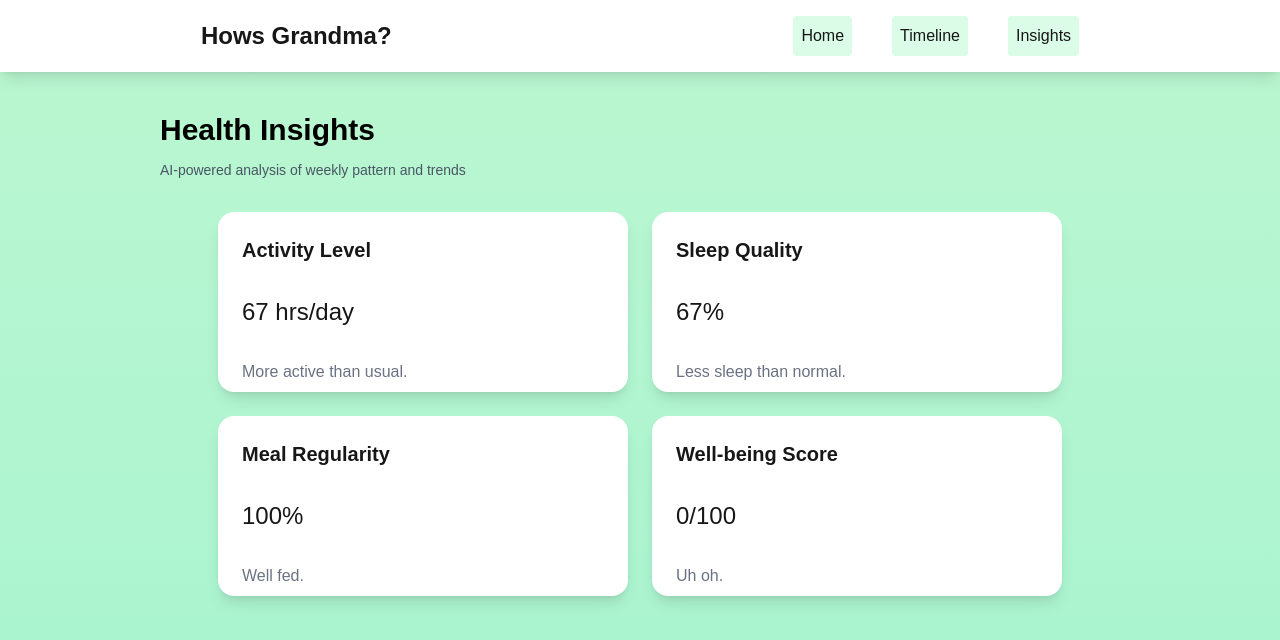
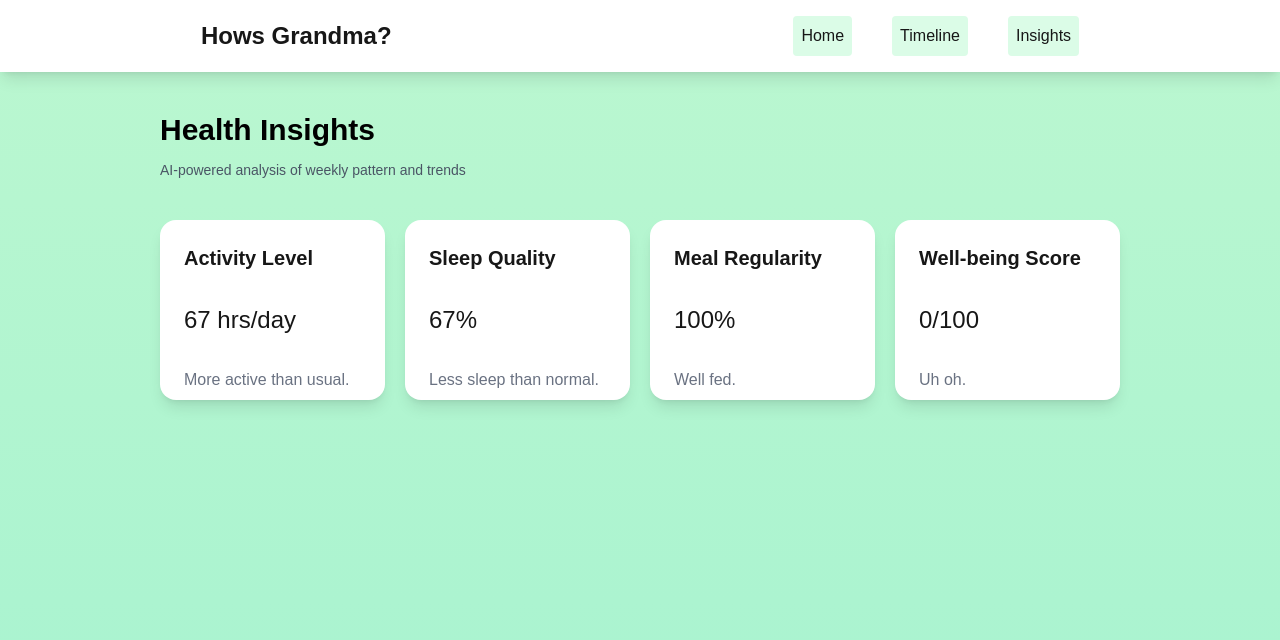
Before and after one commit to Humbertxx/hack_usf, a Next.js app in the folder frontend/: page /Insights in a window 1280 px wide. Shown: the top 640 px of the page. Built offline with nearby package versions, Linux system fonts and the light colour scheme.

Commit message:
insightquickfix

```diff
--- a/frontend/app/Insights/page.tsx
+++ b/frontend/app/Insights/page.tsx
@@ -2,21 +2,23 @@ import Image from "next/image";
 import InsightCard from "../components/InsightCard";
 
 export default function Home() {
-
-  return(
-  <>
+  return (
+    <>
       <div className="p-10 w-full h-full flex flex-col gap-10 items-center justify-start">
         <div className="flex justify-between w-[90%] md:w-[80%]">
           <div className="flex flex-col gap-3">
-            <h1 className="m-0 text-3xl font-bold text-black">Health Insights</h1>
-            <p className="mt-0 text-sm text-gray-600">AI-powered analysis of weekly pattern and trends</p>
+            <h1 className="m-0 text-3xl font-bold text-black">
+              Health Insights
+            </h1>
+            <p className="mt-0 text-sm text-gray-600">
+              AI-powered analysis of weekly pattern and trends
+            </p>
+          </div>
         </div>
-    </div>
-  </div>
-
-  <div className="-translate-y-8">
-    <InsightCard />
-  </div>
-  </>
+        <div className="flex justify-start gap-5 [90%] md:w-[80%]">
+          <InsightCard />
+        </div>
+      </div>
+    </>
   );
 }
--- a/frontend/app/components/InsightCard.tsx
+++ b/frontend/app/components/InsightCard.tsx
@@ -1,63 +1,63 @@
 "use client";
 
-export default function InsightCard(){
-
+export default function InsightCard() {
   const titleData = [
     {
-        name: 'Activity Level',
-        measurement: '67 hrs/day',
-        description:'More active than usual.'
+      name: "Activity Level",
+      measurement: "67 hrs/day",
+      description: "More active than usual.",
     },
 
     {
-        name: 'Sleep Quality',
-        measurement: '67%',
-        description:'Less sleep than normal'
+      name: "Sleep Quality",
+      measurement: "67%",
+      description: "Less sleep than normal",
     },
 
     {
-        name: 'Meal Regularity',
-        measurement: '100/100',
-        description:'Well fed.'
+      name: "Meal Regularity",
+      measurement: "100/100",
+      description: "Well fed.",
     },
 
     {
-        name: 'Well-being Score',
-        measurement: '0/100',
-        description:'Uh oh.'
-        }
-]
+      name: "Well-being Score",
+      measurement: "0/100",
+      description: "Uh oh.",
+    },
+  ];
 
-
-    return(
+  return (
     <>
-
-    <div className="flex items-center justify-center gap-6 flex-wrap p-1 mt-5">
       <div className="shadow-lg w-[410px] h-[180px] bg-white rounded-2xl hover:shadow-2xl">
-            <p className ="ml-6 mt-6 font-bold text-xl">Activity Level</p>
-            <p className ="ml-6 mt-8 text-2xl">67 hrs/day</p>
-            <p className="ml-6 mt-8 text-base text-gray-500">More active than usual.</p>
+        <p className="ml-6 mt-6 font-bold text-xl">Activity Level</p>
+        <p className="ml-6 mt-8 text-2xl">67 hrs/day</p>
+        <p className="ml-6 mt-8 text-base text-gray-500">
+          More active than usual.
+        </p>
       </div>
 
       <div className="shadow-lg w-[410px] h-[180px] bg-white rounded-2xl hover:shadow-2xl">
-            <p className ="ml-6 mt-6 font-bold text-xl">Sleep Quality</p>
-            <p className ="ml-6 mt-8 text-2xl">67%</p>
-            <p className="ml-6 mt-8 text-base text-gray-500">Less sleep than normal.</p>
+        <p className="ml-6 mt-6 font-bold text-xl">Sleep Quality</p>
+        <p className="ml-6 mt-8 text-2xl">67%</p>
+        <p className="ml-6 mt-8 text-base text-gray-500">
+          Less sleep than normal.
+        </p>
       </div>
 
       <div className="shadow-lg w-[410px] h-[180px] bg-white rounded-2xl hover:shadow-2xl">
-            <p className ="ml-6 mt-6 font-bold text-xl">Meal Regularity</p>
-            <p className ="ml-6 mt-8 text-2xl">100%</p>
+        <p className="ml-6 mt-6 font-bold text-xl">Meal Regularity</p>
+        <p className="ml-6 mt-8 text-2xl">100%</p>
         <p className="ml-6 mt-8 text-base text-gray-500">Well fed.</p>
       </div>
 
       <div className="shadow-lg w-[410px] h-[180px] bg-white rounded-2xl hover:shadow-2xl">
-            <p className ="ml-6 mt-6 font-bold text-xl">Well-being Score</p>
-            <p className ="ml-6 mt-8 text-2xl">0/100</p>
+        <p className="ml-6 mt-6 font-bold text-xl">Well-being Score</p>
+        <p className="ml-6 mt-8 text-2xl">0/100</p>
         <p className="ml-6 mt-8 text-base text-gray-500">Uh oh.</p>
       </div>
-    </div>
-
     </>
   );
 }
+
+// <div className="flex items-center justify-center gap-6 flex-wrap p-1 mt-5"> old top div
```
Lines whose indentation alone changed are shown as unchanged.
